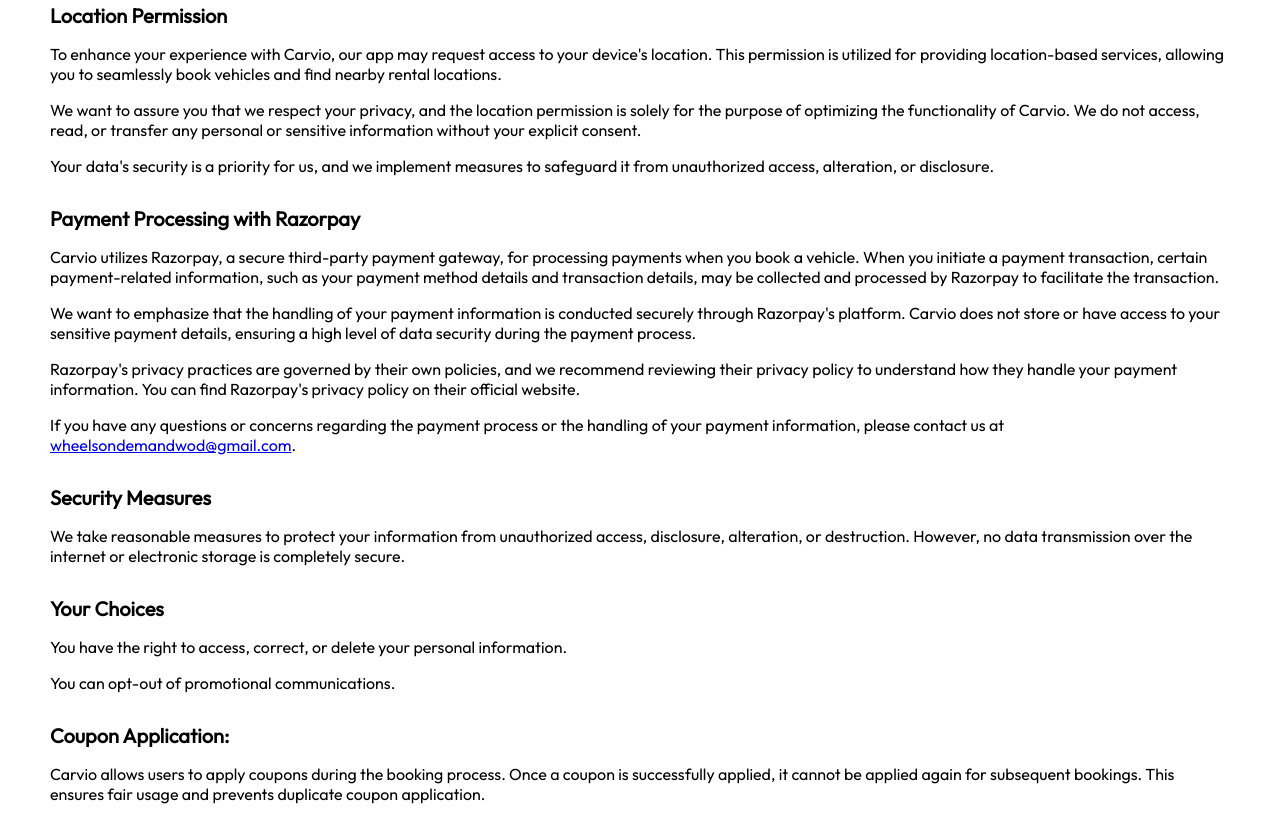
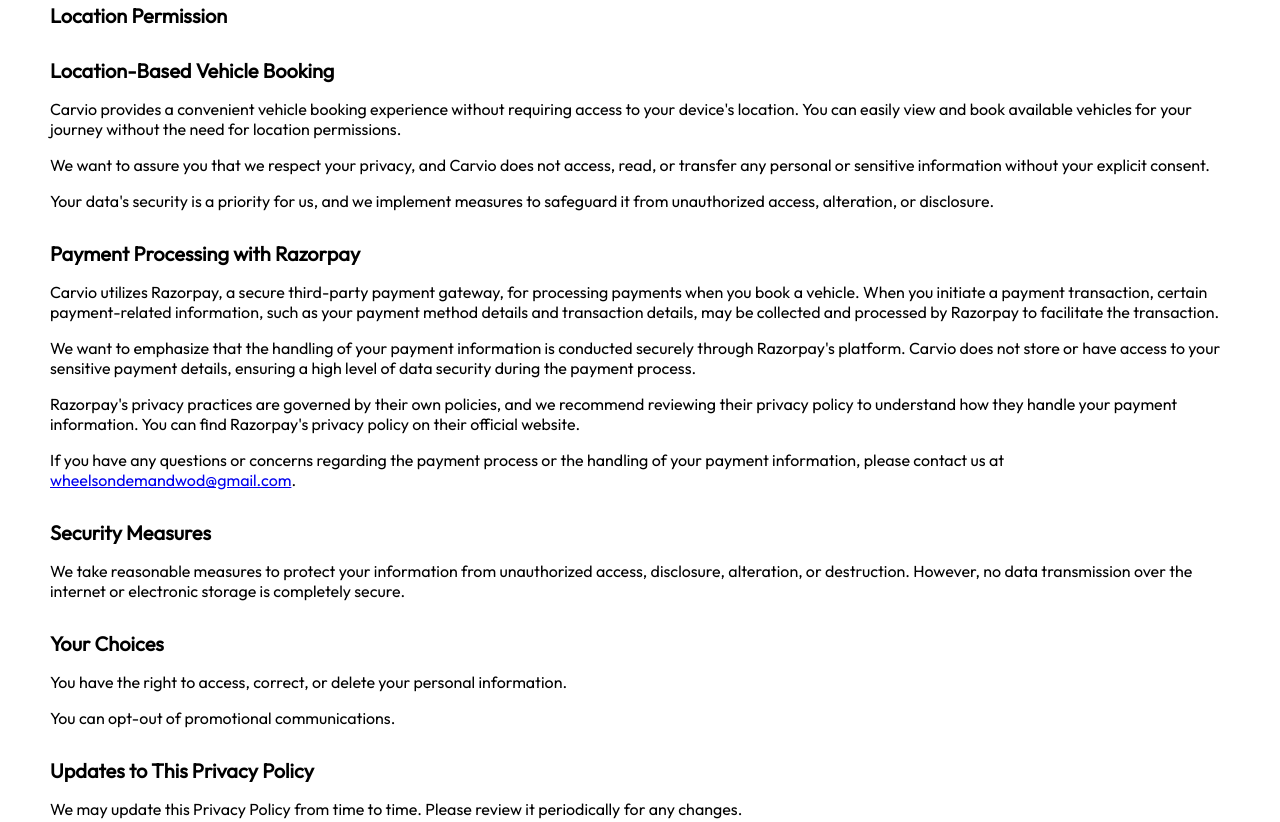
Before and after one commit to Ismailvk/carvio_privacy_policy, a plain HTML site: page index.html in a window 1280 px wide. Shown: the part 764-1586 px from the top of the page. Drawn offline with Linux system fonts and the light colour scheme.

Commit message:
update the privacy policy (location)
changed the location based privacy policy

```diff
--- a/index.html
+++ b/index.html
@@ -37,14 +37,11 @@
     <p>We may disclose your information when required by law or in response to legal requests.</p>
 
     <div class="sub-heading">Location Permission</div>
-    <p>To enhance your experience with Carvio, our app may request access to your device's location. This permission is
-      utilized for providing location-based services, allowing you to seamlessly book vehicles and find nearby rental
-      locations.</p>
-    <p>We want to assure you that we respect your privacy, and the location permission is solely for the purpose of
-      optimizing the functionality of Carvio. We do not access, read, or transfer any personal or sensitive
-      information without your explicit consent.</p>
-    <p>Your data's security is a priority for us, and we implement measures to safeguard it from unauthorized access,
-      alteration, or disclosure.</p>
+   <div class="sub-heading">Location-Based Vehicle Booking</div>
+<p>Carvio provides a convenient vehicle booking experience without requiring access to your device's location. You can easily view and book available vehicles for your journey without the need for location permissions.</p>
+<p>We want to assure you that we respect your privacy, and Carvio does not access, read, or transfer any personal or sensitive information without your explicit consent.</p>
+<p>Your data's security is a priority for us, and we implement measures to safeguard it from unauthorized access, alteration, or disclosure.</p>
+
 
     <div class="sub-heading">Payment Processing with Razorpay</div>
     <p>Carvio utilizes Razorpay, a secure third-party payment gateway, for processing payments when you book a vehicle.
@@ -67,11 +64,6 @@
     <p>You have the right to access, correct, or delete your personal information.</p>
     <p>You can opt-out of promotional communications.</p>
 
-    <div class="sub-heading">Coupon Application:</div>
-    <p>Carvio allows users to apply coupons during the booking process. Once a coupon is successfully applied, it
-      cannot be applied again for subsequent bookings. This ensures fair usage and prevents duplicate coupon
-      application.</p>
-
     <div class="sub-heading">Updates to This Privacy Policy</div>
     <p>We may update this Privacy Policy from time to time. Please review it periodically for any changes.</p>
 
```
